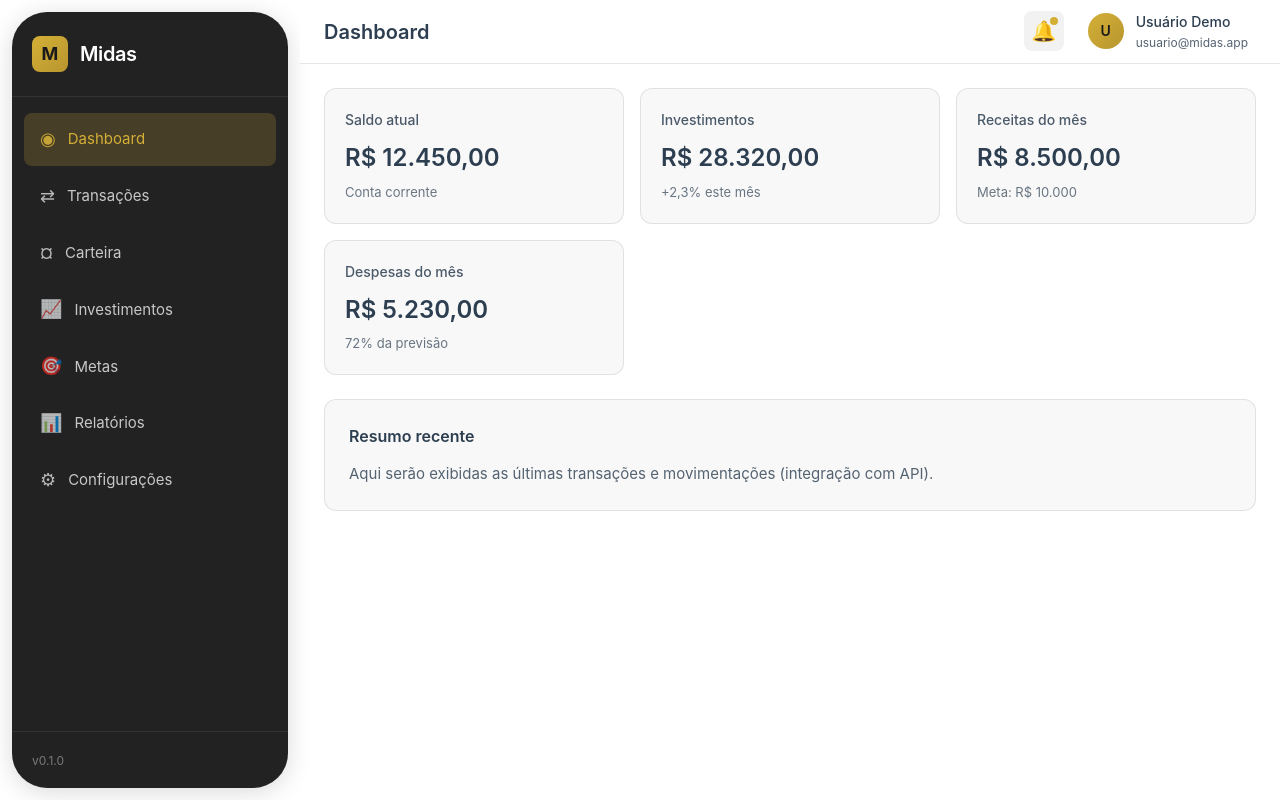
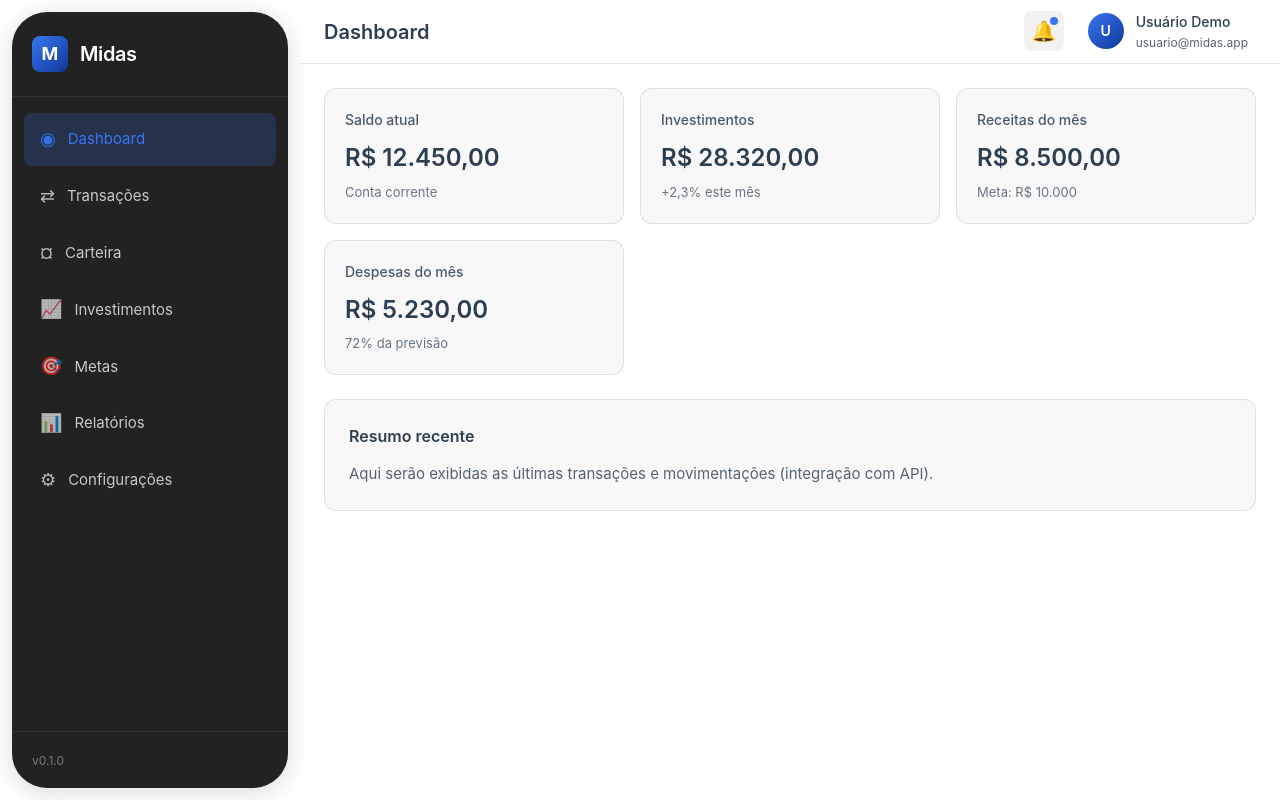
Before and after one commit to Enzo-Radel/midas-web, a Vue app: page / in a window 1280 px wide. Built offline with nearby package versions, Linux system fonts and the light colour scheme; the HTML template or start-up script is replaced by a standard one.

Commit message:
troca a cor do sistema

```diff
--- a/src/assets/main.css
+++ b/src/assets/main.css
@@ -9,6 +9,10 @@
     --sidebar-gap: 12px;
     /* Bordas arredondadas do painel */
     --sidebar-panel-radius: 35px;
+    /* Cores de destaque (azul) */
+    --color-accent: #3876F2;
+    --color-accent-dark: #103799;
+    --color-accent-light: #5B9BF5;
 }
 
 #app {
--- a/src/layouts/AppLayout.vue
+++ b/src/layouts/AppLayout.vue
@@ -116,8 +116,8 @@ const hasUnreadNotifications = true
   width: 2.25rem;
   height: 2.25rem;
   border-radius: 0.5rem;
-  background: linear-gradient(135deg, #d4af37 0%, #b8962e 100%);
-  color: #1a1a1a;
+  background: linear-gradient(135deg, var(--color-accent) 0%, var(--color-accent-dark) 100%);
+  color: #fff;
   display: flex;
   align-items: center;
   justify-content: center;
@@ -156,8 +156,8 @@ const hasUnreadNotifications = true
 }
 
 .sidebar-link.active {
-  background: rgba(212, 175, 55, 0.2);
-  color: #d4af37;
+  background: rgba(56, 118, 242, 0.2);
+  color: var(--color-accent);
 }
 
 .sidebar-link-icon {
@@ -244,7 +244,7 @@ const hasUnreadNotifications = true
   width: 0.5rem;
   height: 0.5rem;
   border-radius: 50%;
-  background: #d4af37;
+  background: var(--color-accent);
 }
 
 .header-user {
@@ -259,8 +259,8 @@ const hasUnreadNotifications = true
   width: 2.25rem;
   height: 2.25rem;
   border-radius: 50%;
-  background: linear-gradient(135deg, #d4af37 0%, #b8962e 100%);
-  color: #1a1a1a;
+  background: linear-gradient(135deg, var(--color-accent) 0%, var(--color-accent-dark) 100%);
+  color: #fff;
   display: flex;
   align-items: center;
   justify-content: center;
```
